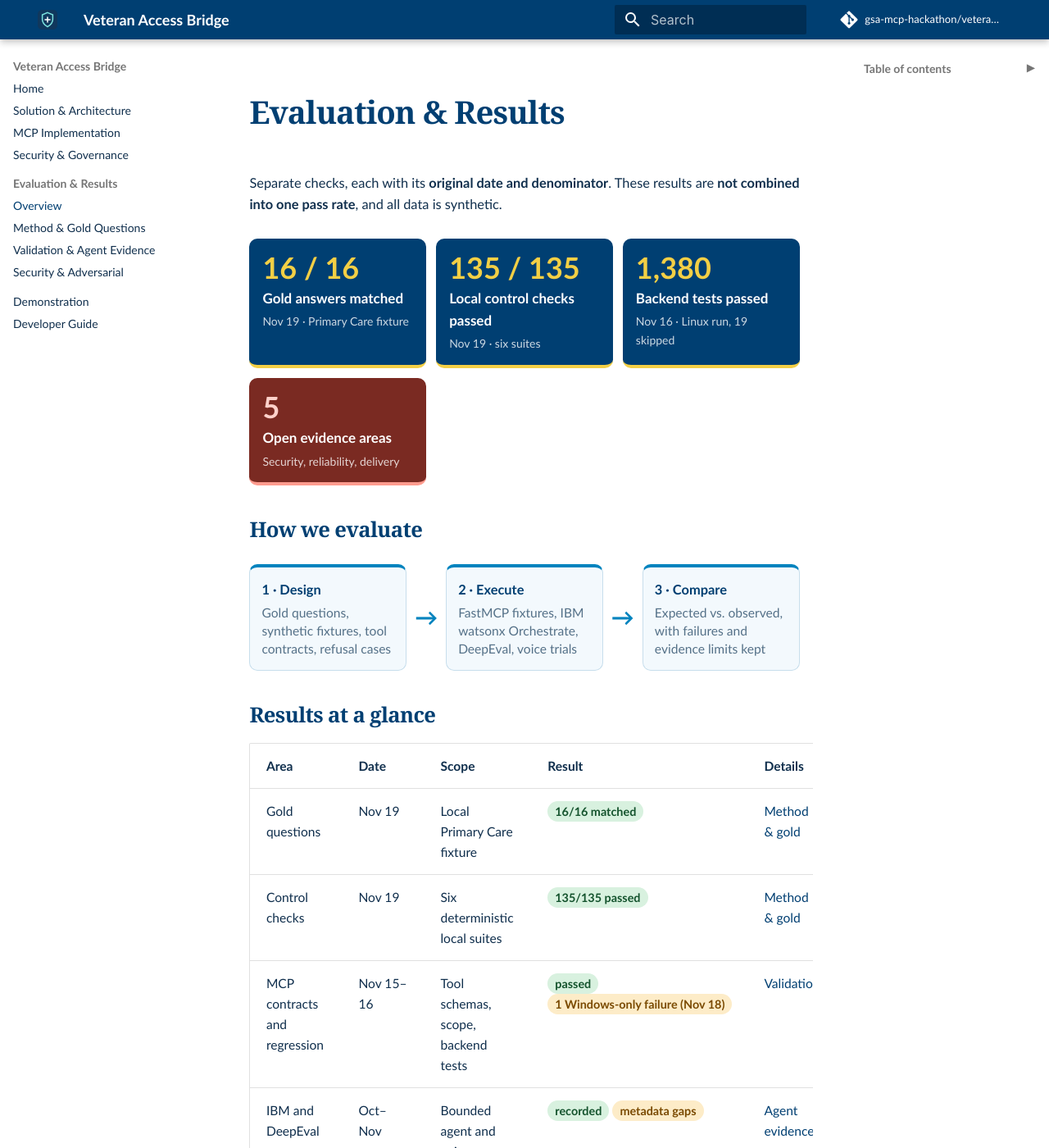
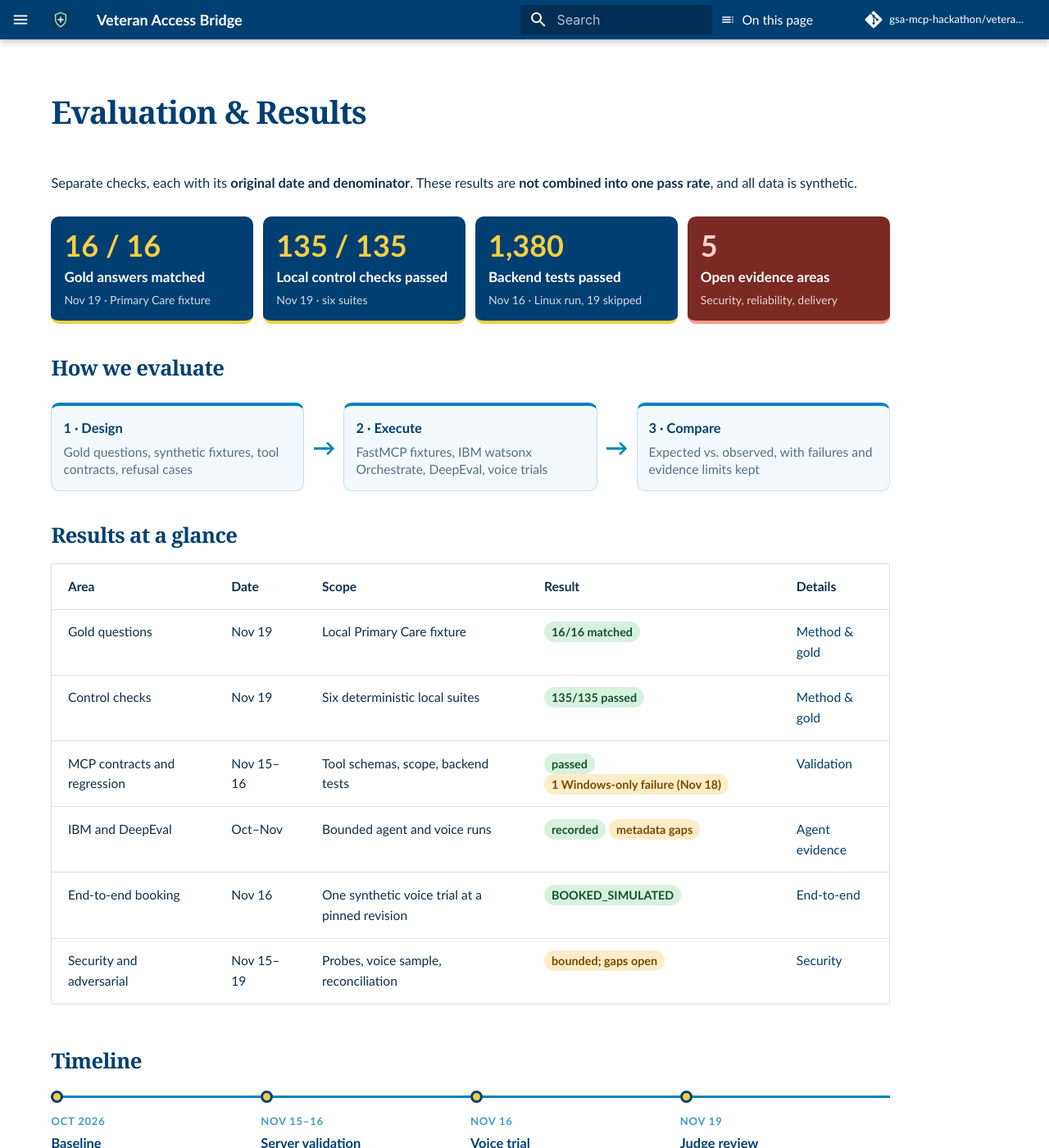
Before and after one commit to gsa-mcp-hackathon/veteran-access-bridge-mcp-server, an MkDocs documentation site: the page built from docs/evaluation/index.md, in a window 1280 px wide and 1400 px high. Shown: the whole window at 82% size. Built offline with MkDocs 1.6.1 and Material for MkDocs 9.7.7, drawn with Linux system fonts in a browser that asks for light colours; comment, search, counter and statistics services are not loaded; part of the change alters nothing that is shown.

Commit message:
Replace sidebars with hamburger page nav and header On-this-page dropdown
Co-authored-by: Copilot <223556219+Copilot@users.noreply.github.com>

```diff
--- /dev/null
+++ b/docs/assets/header-menu.js
@@ -0,0 +1,89 @@
+(function () {
+  var NAV_SVG = '<svg viewBox="0 0 24 24" width="22" height="22" aria-hidden="true"><path fill="currentColor" d="M3 6h18v2H3zm0 5h18v2H3zm0 5h18v2H3z"/></svg>';
+  var TOC_SVG = '<svg viewBox="0 0 24 24" width="18" height="18" aria-hidden="true"><path fill="currentColor" d="M3 9h14V7H3zm0 4h14v-2H3zm0 4h14v-2H3zm16 0h2v-2h-2zm0-10v2h2V7zm0 6h2v-2h-2z"/></svg>';
+
+  function collect(selector) {
+    var out = [];
+    document.querySelectorAll(selector + " a.md-nav__link[href]").forEach(function (a) {
+      if (selector.indexOf("primary") > -1 && a.closest(".md-nav--secondary")) return;
+      var depth = 0, el = a.parentElement;
+      while (el && !el.matches(".md-nav--primary, .md-nav--secondary, .md-sidebar")) {
+        if (el.tagName === "UL") depth++;
+        el = el.parentElement;
+      }
+      out.push({ href: a.getAttribute("href"), text: a.textContent.trim(), depth: Math.max(depth - 1, 0), active: a.classList.contains("md-nav__link--active") });
+    });
+    return out;
+  }
+
+  function panel(id, items) {
+    var p = document.createElement("nav");
+    p.className = "vab-panel";
+    p.id = id;
+    p.hidden = true;
+    var ul = document.createElement("ul");
+    items.forEach(function (i) {
+      var li = document.createElement("li");
+      li.style.paddingLeft = i.depth * 14 + "px";
+      var a = document.createElement("a");
+      a.href = i.href;
+      a.textContent = i.text;
+      if (i.active) a.className = "is-active";
+      li.appendChild(a);
+      ul.appendChild(li);
+    });
+    p.appendChild(ul);
+    return p;
+  }
+
+  function closeAll() {
+    document.querySelectorAll(".vab-panel").forEach(function (p) { p.hidden = true; });
+    document.querySelectorAll(".vab-btn").forEach(function (b) { b.setAttribute("aria-expanded", "false"); });
+  }
+
+  function button(cls, label, html, panelEl) {
+    var b = document.createElement("button");
+    b.type = "button";
+    b.className = "vab-btn " + cls;
+    b.setAttribute("aria-label", label);
+    b.setAttribute("aria-expanded", "false");
+    b.innerHTML = html;
+    b.addEventListener("click", function (e) {
+      e.stopPropagation();
+      var open = panelEl.hidden;
+      closeAll();
+      panelEl.hidden = !open;
+      b.setAttribute("aria-expanded", open ? "true" : "false");
+    });
+    return b;
+  }
+
+  function init() {
+    var inner = document.querySelector(".md-header__inner");
+    if (!inner || inner.querySelector(".vab-btn")) return;
+
+    var navPanel = panel("vab-nav-panel", collect(".md-sidebar--primary"));
+    var navBtn = button("vab-nav-btn", "Page navigation", NAV_SVG, navPanel);
+    inner.insertBefore(navBtn, inner.firstChild);
+    navBtn.after(navPanel);
+
+    var tocItems = collect(".md-sidebar--secondary");
+    if (tocItems.length) {
+      var tocPanel = panel("vab-toc-panel", tocItems);
+      var tocBtn = button("vab-toc-btn", "On this page", TOC_SVG + "<span>On this page</span>", tocPanel);
+      var wrap = document.createElement("div");
+      wrap.className = "vab-toc-wrap";
+      wrap.appendChild(tocBtn);
+      wrap.appendChild(tocPanel);
+      inner.insertBefore(wrap, inner.querySelector(".md-header__source"));
+    }
+  }
+
+  document.addEventListener("click", function (e) {
+    if (!e.target.closest(".vab-panel") || e.target.closest(".vab-panel a")) closeAll();
+  });
+  document.addEventListener("keydown", function (e) { if (e.key === "Escape") closeAll(); });
+
+  if (window.document$) window.document$.subscribe(init);
+  else document.addEventListener("DOMContentLoaded", init);
+})();
--- a/docs/assets/toc-toggle.js
+++ /dev/null
@@ -1,20 +0,0 @@
-document.addEventListener("click", function (e) {
-  var title = e.target.closest(".md-nav--secondary > .md-nav__title");
-  if (!title) return;
-  var nav = title.parentElement;
-  var open = nav.classList.toggle("toc-open");
-  title.setAttribute("aria-expanded", open ? "true" : "false");
-});
-
-function initToc() {
-  document.querySelectorAll(".md-nav--secondary > .md-nav__title").forEach(function (t) {
-    t.setAttribute("role", "button");
-    t.setAttribute("tabindex", "0");
-    t.setAttribute("aria-expanded", t.parentElement.classList.contains("toc-open") ? "true" : "false");
-    t.onkeydown = function (ev) {
-      if (ev.key === "Enter" || ev.key === " ") { ev.preventDefault(); t.click(); }
-    };
-  });
-}
-if (window.document$) window.document$.subscribe(initToc);
-else document.addEventListener("DOMContentLoaded", initToc);
--- a/docs/stylesheets/home.css
+++ b/docs/stylesheets/home.css
@@ -158,7 +158,21 @@ a.ev2-card:hover{background:#0a4f8a}a.ev2-card.ev2-gap:hover{background:#8f342b}
 .mi-systems{margin-top:6px;padding:11px 14px;border:1px solid #a3c1e5;border-radius:10px;background:#eef3ff;font-size:.78rem;color:#18395f}
 @media(max-width:850px){.mi-tiles,.mi-tiles.mi-six,.mi-avery .mi-tiles{grid-template-columns:repeat(2,minmax(0,1fr))}}
 
-.md-nav--secondary>.md-nav__title{cursor:pointer;display:flex;justify-content:space-between;align-items:center;user-select:none}
-.md-nav--secondary>.md-nav__title::after{content:'\25BE';font-size:.9rem;transition:transform .2s}
-.md-nav--secondary:not(.toc-open)>.md-nav__title::after{transform:rotate(-90deg)}
-.md-nav--secondary:not(.toc-open)>.md-nav__list{display:none}
+
+/* Header menus: sidebars replaced by hamburger + "On this page" dropdowns */
+.md-sidebar{display:none!important}
+.md-main__inner.md-grid,.md-grid{max-width:90rem}
+.md-header__button.md-logo{margin-left:.2rem}
+label.md-header__button[for="__drawer"]{display:none!important}
+.vab-btn{display:inline-flex;align-items:center;gap:.4rem;background:none;border:0;color:inherit;cursor:pointer;padding:.5rem;border-radius:6px;font:inherit;font-size:.78rem}
+.vab-btn:hover,.vab-btn[aria-expanded="true"]{background:#ffffff26}
+.vab-nav-btn{margin-right:.2rem}
+.vab-toc-wrap{position:relative;display:flex;align-items:center;margin-left:auto;margin-right:.6rem}
+.vab-panel{position:absolute;z-index:10;top:100%;min-width:15rem;max-width:22rem;max-height:70vh;overflow:auto;background:#fff;color:#1c2b3a;border:1px solid #c7deec;border-radius:10px;box-shadow:0 8px 24px #00000033;padding:.4rem}
+.vab-panel[hidden]{display:none}
+.vab-panel ul{list-style:none;margin:0;padding:0}
+.vab-panel a{display:block;padding:.45rem .7rem;border-radius:6px;color:inherit;font-size:.82rem;text-decoration:none}
+.vab-panel a:hover{background:#eef5fb}
+.vab-panel a.is-active{color:#003f72;font-weight:700;background:#e6f0f8}
+.vab-nav-btn+.vab-panel{left:.4rem}
+.vab-toc-wrap .vab-panel{right:0}
--- a/mkdocs.yml
+++ b/mkdocs.yml
@@ -37,5 +37,5 @@ extra_css:
   - stylesheets/home.css
 extra_javascript:
   - assets/evaluation-report.js
-  - assets/toc-toggle.js
+  - assets/header-menu.js
 copyright: 'Veteran Access Bridge · Independent synthetic technical demonstration · Not a VA-operated scheduling service'
```
